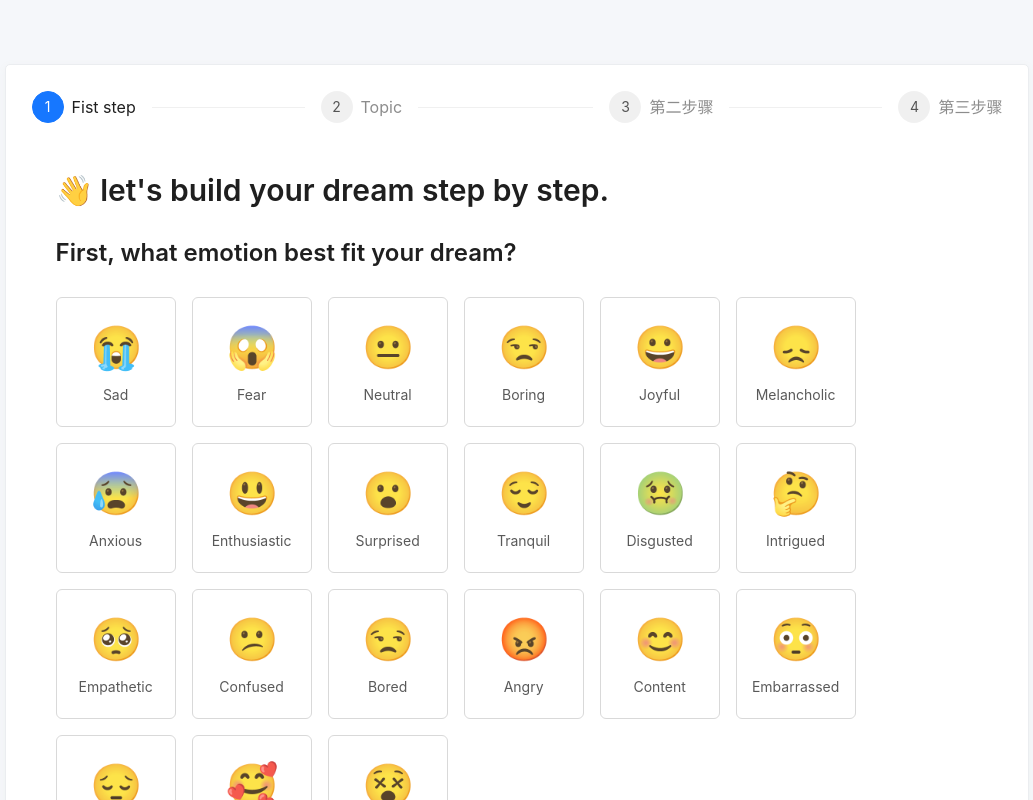
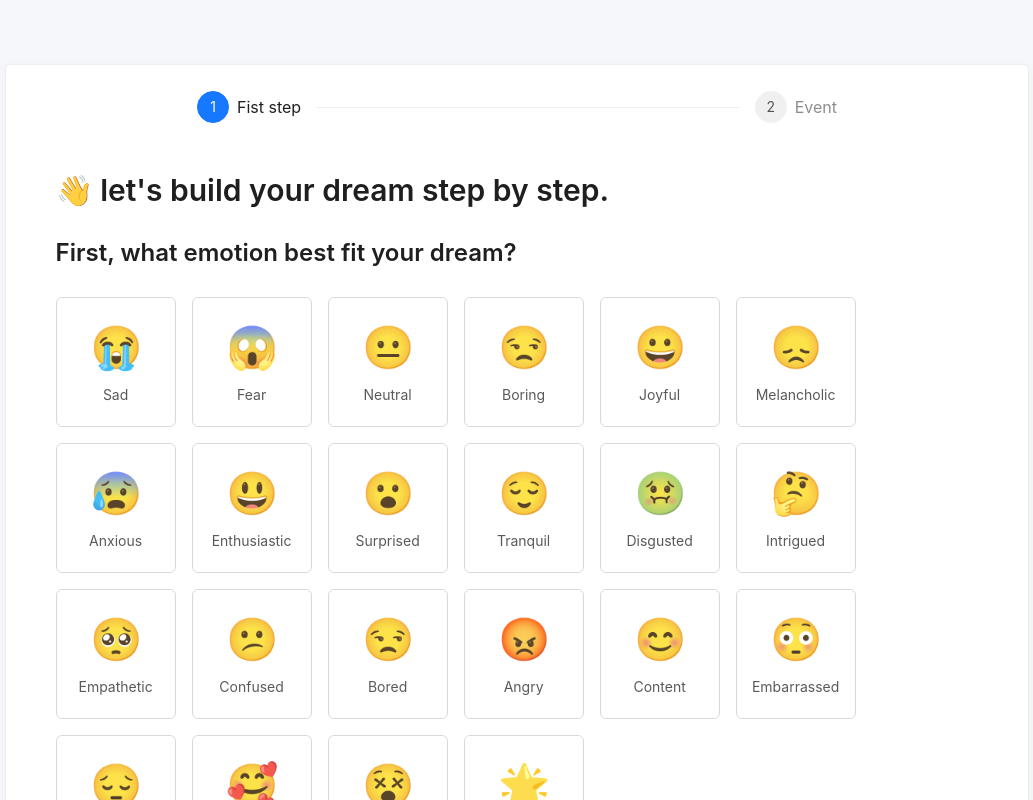
Before and after one commit to ha0min/DreamCatcher-FrontEnd, a Next.js app: page /dream/1 in a window 1280 px wide. Shown: the whole page, without its empty margins (123-1156 px from the left). Built offline with nearby package versions, Linux system fonts and the light colour scheme.

Commit message:
feat: dream Form finished

```diff
--- a/src/pages/dream/[id].js
+++ b/src/pages/dream/[id].js
@@ -8,9 +8,10 @@ import {
     ProFormCheckbox,
     ProFormSelect,
     ProFormDigit,
-    ProFormDateRangePicker, CheckCard, ProFormItem, ProFormGroup, ProFormList
+    ProFormDateRangePicker, CheckCard, ProFormItem, ProFormGroup, ProFormList, ProFormTextArea
 } from "@ant-design/pro-components";
-import {Typography} from "antd";
+import {Input, Typography} from "antd";
+import {useRef, useState} from "react";
 
 const EmojiCard = ({emoji, description, value}) => {
     return (
@@ -55,30 +56,15 @@ const StepsRender = (steps, dom) => {
     }
 }
 
-const Form = () => {
+const EmotionStepForm = () => {
+    const [customizeEmotion, setCustomizeEmotion] = useState(null);
+    const inputRef = useRef(null);
     return (
-        <>
-            <StepsForm
-                onFinish={async (values) => {
-                    console.log(values);
-                    await waitTime(1000);
-                    message.success('Submit finished!');
-                }}
-                formProps={{
-                    validateMessages: {
-                        required: 'These fields are required!',
-                    },
-                }}
-            >
-                <StepsForm.StepForm
-                    name="base"
-                    title="Fist step"
-                >
+
         <ProCard
             style={{
                 minWidth: 800,
                 marginBlockEnd: 16,
-                            maxWidth: '100%',
             }}
             title={
                 <div>
@@ -92,7 +78,8 @@ const Form = () => {
             }
         >
             <ProFormItem
-                            name="checkbox-group"
+                name="dream-emotion"
+                required={true}
             >
                 <CheckCard.Group>
                     <EmojiCard description={"Sad"} emoji={"😭"} value={"Sad"}/>
@@ -116,17 +103,41 @@ const Form = () => {
                     <EmojiCard description={"Lonely"} emoji={"😔"} value={"Lonely"}/>
                     <EmojiCard description={"Nostalgic"} emoji={"🥰"} value={"Nostalgic"}/>
                     <EmojiCard description={"Overwhelmed"} emoji={"😵"} value={"Overwhelmed"}/>
-
+                    <CheckCard
+                        title={
+                            <div
+                                style={{
+                                    display: 'flex', alignItems: 'center', justifyContent: 'center',
+                                    width: '100px',
+                                    fontSize: '3em'
+                                }}
+                            >
+                                🌟
+                            </div>
+                        }
+                        description={
+                            <Input
+                                ref={inputRef}
+                                name={'dream-emotion'}
+                                placeholder={'customize'}
+                                onChange={(e) => {
+                                    console.log(e.target.value)
+                                    setCustomizeEmotion(e.target.value)
+                                }}
+                            />
+                        }
+                        value={customizeEmotion}
+                        style={{width: 120, height: 130, textAlign: 'center'}}
+                    />
                 </CheckCard.Group>
 
             </ProFormItem>
         </ProCard>
-                </StepsForm.StepForm>
+    )
+}
 
-                <StepsForm.StepForm
-                    name="topic"
-                    title="Topic"
-                >
+const TopicStepForm = () => {
+    return (
         <ProCard
             style={{
                 minWidth: 800,
@@ -174,26 +185,31 @@ const Form = () => {
 
             </ProFormItem>
         </ProCard>
-                </StepsForm.StepForm>
+    )
+}
 
-                <StepsForm.StepForm name="checkbox" title="第二步骤">
+const EventStepForm = () => {
+    const [customizeSetting, setCustomizeSetting] = useState('')
+    return (
         <ProCard
             style={{
-                            minWidth: 800,
+                minWidth: 900,
                 marginBlockEnd: 16,
                 maxWidth: '100%',
             }}
-                        // title={
-                        //
-                        // }
-                        // tooltip={"Choose the emotion that best fit your dream."}
-                        // headerBordered
+            title={
+                <div>
+                    <Typography.Title level={2}>
+                        😎Got it.
+                    </Typography.Title>
+                </div>
+            }
         >
             <ProFormList
                 name="events"
                 label={
-                                <Typography.Title level={2}>
-                                    ✍️What happened in your dream?
+                    <Typography.Title level={3}>
+                        So, what happened in your dream?
                     </Typography.Title>
                 }
                 creatorButtonProps={{
@@ -210,7 +226,7 @@ const Form = () => {
                         <ProCard
                             bordered
                             extra={action}
-                                        title={record?.name}
+                            // title={'Event ' + record?.index}
                             style={{
                                 marginBlockEnd: 8,
                             }}
@@ -220,14 +236,54 @@ const Form = () => {
                     );
                 }}
             >
-                            <ProFormGroup>
-                                <ProFormText name="event" label="Event" placeholder={"What happened?"}/>
-                                <ProFormText name="setting" label="Settings" placeholder={"Where? When? Why?"}/>
-                            </ProFormGroup>
+                <Typography.Title level={4}>
+                    The topic of the event
+                </Typography.Title>
+
+                <ProFormItem
+                    name="topic"
+                    style={{width: '100%'}}
+                >
+                    <CheckCard.Group>
+                        <EmojiCard description={"Home"} emoji={"🏠"} value={"Home"}/>
+                        <EmojiCard description={"School"} emoji={"🏫"} value={"School"}/>
+                        <EmojiCard description={"Office"} emoji={"💼"} value={"Work"}/>
+                        <EmojiCard description={"Beach"} emoji={"🏖️"} value={"Beach"}/>
+                        <EmojiCard description={"Forest"} emoji={"🌳"} value={"Forest"}/>
+                        <EmojiCard description={"City"} emoji={"🏙️"} value={"City"}/>
+                        <EmojiCard description={"Mountain"} emoji={"🏔️"} value={"Mountain"}/>
+                        <EmojiCard description={"Desert"} emoji={"🏜️"} value={"Desert"}/>
+                        <EmojiCard description={"Unknown"} emoji={"🌫"} value={"Unknown"}/>
+                        <CheckCard
+                            title={
+                                <div
+                                    style={{
+                                        display: 'flex', alignItems: 'center', justifyContent: 'center',
+                                        width: '100px',
+                                        fontSize: '3em'
+                                    }}
+                                >
+                                    🌟
+                                </div>
+                            }
+                            description={
+                                <Input
+                                    placeholder={'customize'}
+                                    onChange={(e) => {
+                                        setCustomizeSetting(e.target.value)
+                                    }}
+                                />
+                            }
+                            value={customizeSetting}
+                            style={{width: 120, height: 130, textAlign: 'center'}}
+                        />
+                    </CheckCard.Group>
+                </ProFormItem>
+
                 <ProFormList
                     name="characters"
                     label={
-                                    <Typography.Title level={3}>
+                        <Typography.Title level={4}>
                             Who was involved in the event?
                         </Typography.Title>
                     }
@@ -242,64 +298,45 @@ const Form = () => {
                     }}
                 >
                     <ProFormGroup key="group">
-                                    <ProFormText name="character" label="Character"/>
+                        <ProFormText name="character" label="Character" placeholder={'J'}/>
                         <ProFormText name="relationship" label="relationship"/>
                     </ProFormGroup>
                 </ProFormList>
             </ProFormList>
         </ProCard>
-                </StepsForm.StepForm>
-                <StepsForm.StepForm name="time" title="第三步骤">
-                    <ProCard
-                        style={{
-                            marginBlockEnd: 16,
-                            minWidth: 800,
-                            maxWidth: '100%',
+    )
+}
+
+const Form = () => {
+    const onFinish = async (values) => {
+        console.log(values);
+
+    }
+    return (
+        <>
+            <StepsForm
+                onFinish={async (values) => {
+                    console.log(values);
+                    // await waitTime(1000);
+                    // message.success('Submit finished!');
+                }}
+                formProps={{
+                    validateMessages: {
+                        required: 'These fields are required!',
+                    },
                 }}
             >
-                        <ProFormCheckbox.Group
-                            name="checkbox"
-                            label="部署单元"
-                            rules={[
-                                {
-                                    required: true,
-                                },
-                            ]}
-                            options={['部署单元1', '部署单元2', '部署单元3']}
-                        />
-                        <ProFormSelect
-                            label="部署分组策略"
-                            name="remark"
-                            rules={[
-                                {
-                                    required: true,
-                                },
-                            ]}
-                            width="md"
-                            initialValue="1"
-                            options={[
-                                {
-                                    value: '1',
-                                    label: '策略一',
-                                },
-                                {value: '2', label: '策略二'},
-                            ]}
-                        />
-                        <ProFormSelect
-                            label="Pod 调度策略"
-                            name="remark2"
-                            width="md"
-                            initialValue="2"
-                            options={[
-                                {
-                                    value: '1',
-                                    label: '策略一',
-                                },
-                                {value: '2', label: '策略二'},
-                            ]}
-                        />
-                    </ProCard>
+                <StepsForm.StepForm
+                    name="emotion-form"
+                    title="Fist step"
+                >
+                    <EmotionStepForm/>
                 </StepsForm.StepForm>
+
+                <StepsForm.StepForm name="event-form" title="Event">
+                    <EventStepForm/>
+                </StepsForm.StepForm>
+
             </StepsForm>
         </>
     )
```
Lines whose indentation alone changed are shown as unchanged.
